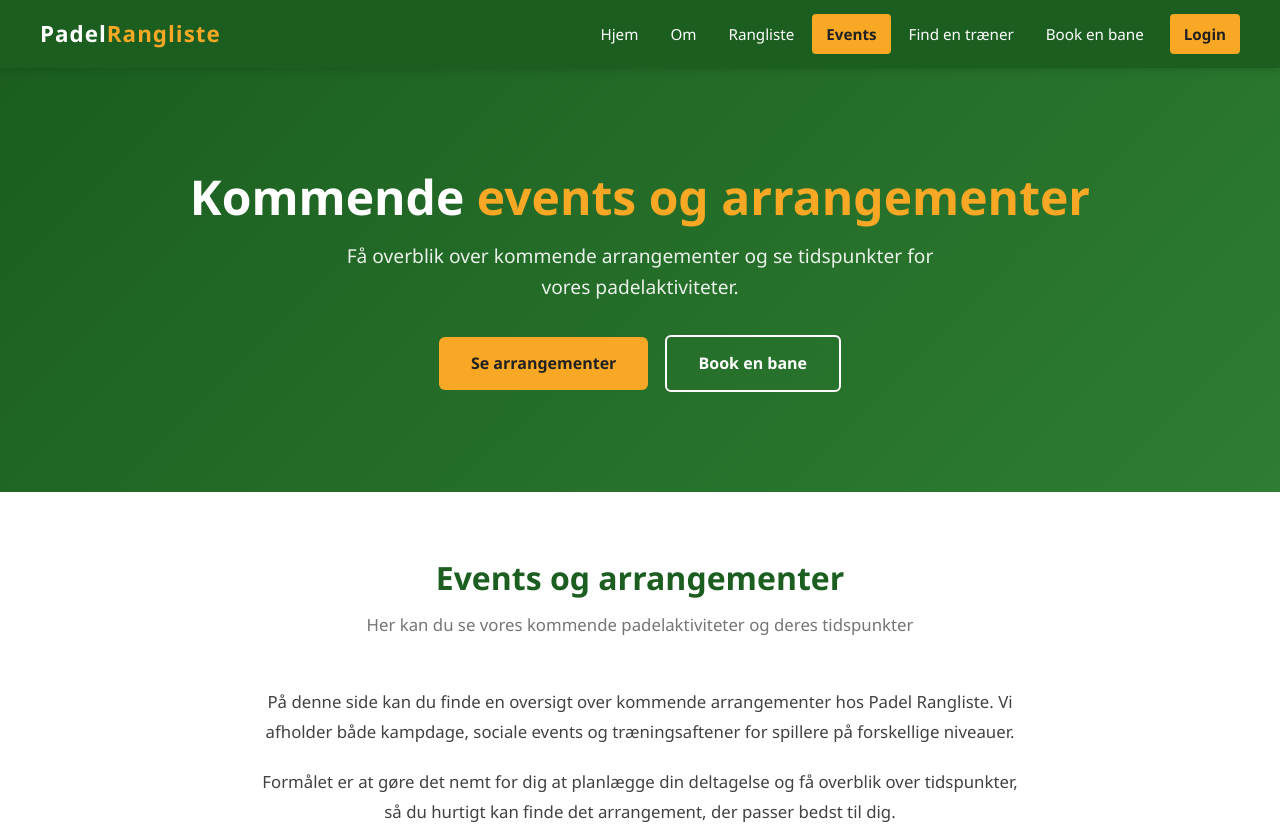
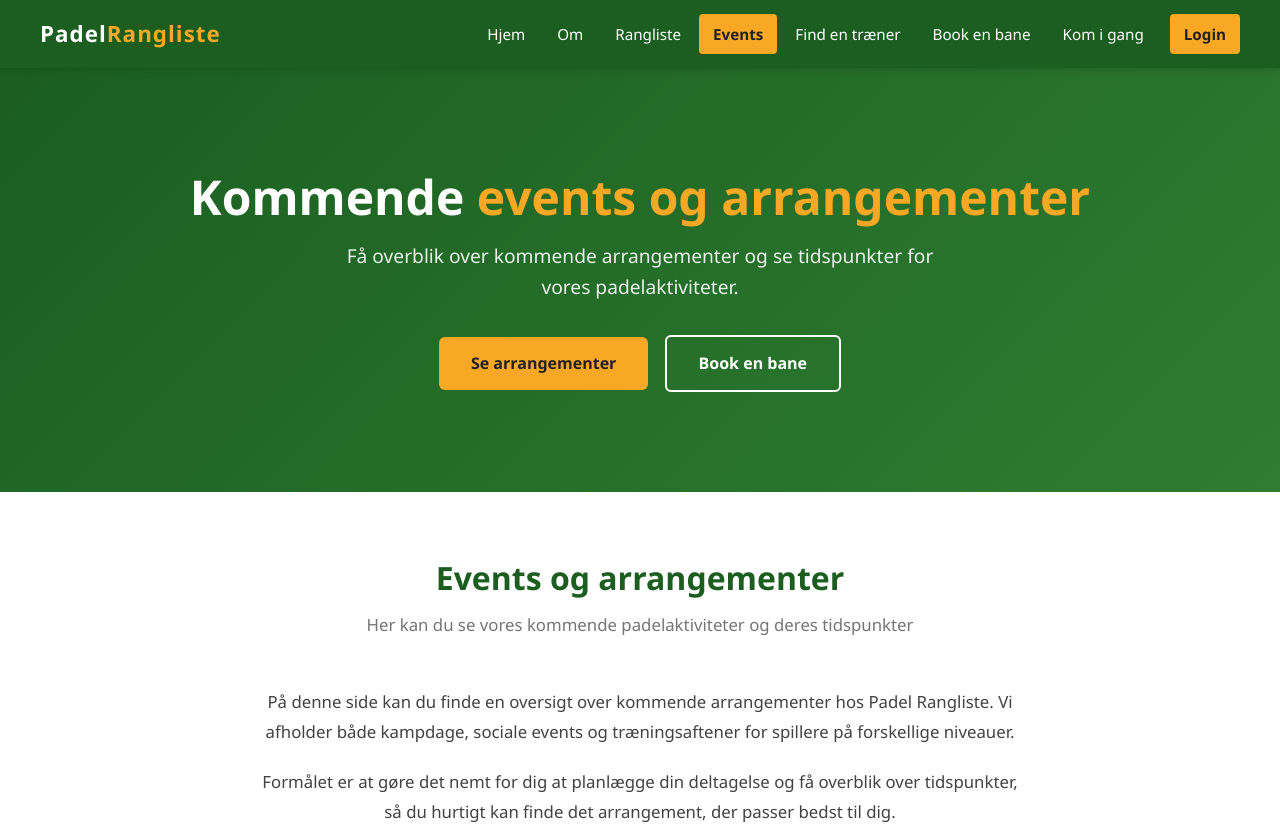
Before and after one commit to jonassorensen99-eng/Padel-Rangliste, a plain HTML site: page Events.html in a window 1280 px wide. Shown: the top 830 px of the page. Drawn offline with Linux system fonts and the light colour scheme.

Commit message:
Siderne er linket op

```diff
--- a/Events.html
+++ b/Events.html
@@ -21,6 +21,7 @@
             <li><a href="events.html" class="aktiv">Events</a></li>
             <li><a href="traener.html">Find en træner</a></li>
             <li><a href="booking.html">Book en bane</a></li>
+            <li><a href="kom-i-gang.html">Kom i gang</a></li>
             <li><a href="login.html" class="login-knap">Login</a></li>
         </ul>
     </nav>
```
Also changed, not shown: Forside 1.html (+1 -0 lines), Priser.html (+1 -0 lines), om.html (+1 -0 lines).
